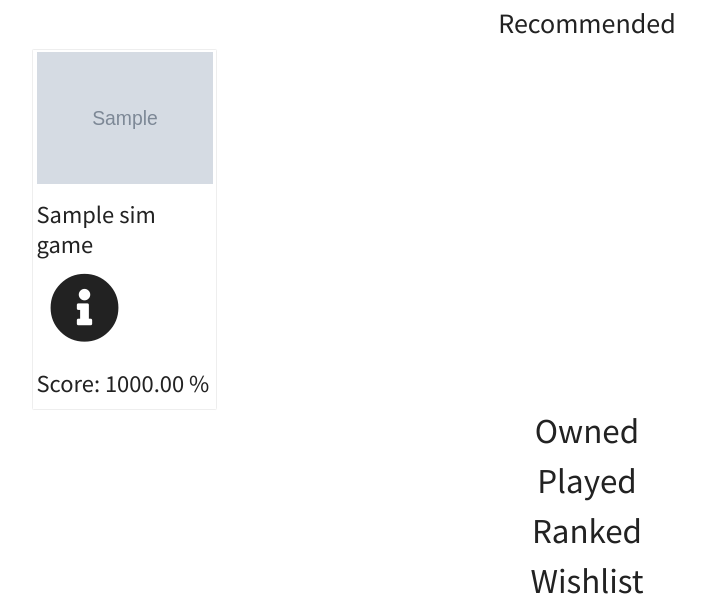
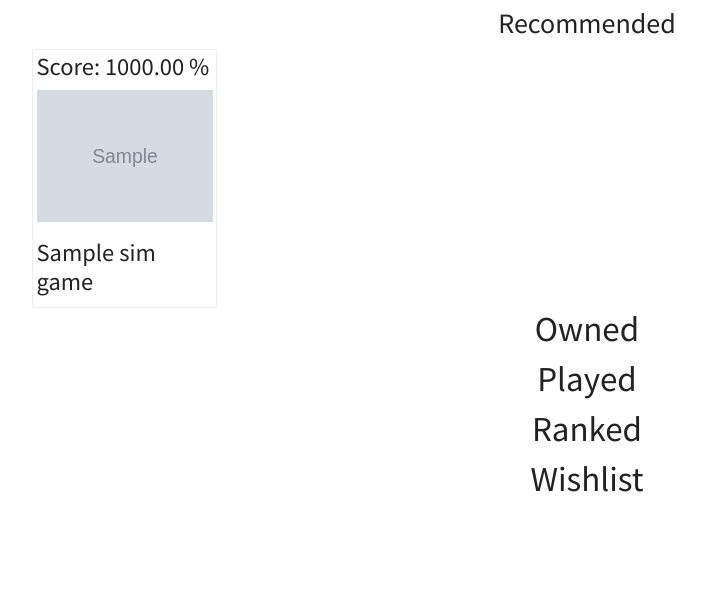
Before and after one commit to pawelkaminski/AltaGoGs, a Django app: template web/recommendations/templates/recommendations/user.html in a window 1280 px wide. Shown: the part 100-702 px from the top of the page, without its empty margins (53-758 px from the left). Run offline with Django 3.2, Linux system fonts and the light colour scheme; the template is opened without the code that fills it: most values are stand-ins (such as "Sample title", 1, 10 or a date in 2020); grey boxes marked "Sample" are stand-in pictures; some libraries are stand-ins or nearby versions.

Commit message:
feat(web): css ninja

```diff
--- a/web/recommendations/templates/recommendations/game_list.html
+++ b/web/recommendations/templates/recommendations/game_list.html
@@ -3,21 +3,15 @@
     {% if games_list %}
 
         {% for game in games_list %}
-
             {% if forloop.first %}<div class="row">{% endif %}
-            <div class="col-lg-2 fa-border">
+            <div class="col-lg-2 fa-border mover" url="{% url 'game'%}?game_id={{game.id}}">
+                {% if game.score %}
+                    <h4> Ranked: {{ game.score }} </h4>
+                {% endif %}
                 <div>
                     <img src="{{ game.img }}" class="w-100"/>
                 </div>
                 <h3>{{ game.title }}</h3>
-                <p>
-                    <a href="{% url 'game'%}?game_id={{game.id}}">
-                    <i class="fa fa-info-circle fa-5x btn"></i>
-                    </a>
-                    {% if game.score %}
-                        <h4> Ranked: {{ game.score }} </h4>
-                    {% endif %}
-                </p>
             </div>
             {% if forloop.counter|divisibleby:6 %}</div><div class="row">{% endif %}
             {% if forloop.last %}</div>{% endif %}
--- a/web/recommendations/templates/recommendations/recommendation_list.html
+++ b/web/recommendations/templates/recommendations/recommendation_list.html
@@ -2,17 +2,12 @@
     <h2 class="text-center">{{title}}</h2>
     {% for sim_game in games %}
     {% if forloop.first %}<div class="row">{% endif %}
-    <div class="col-lg-2 fa-border">
+    <div class="col-lg-2 fa-border mover" url="{% url 'game'%}?game_id={{sim_game.id}}">
+        <h3>Score: {{ sim_game.score | multiply:100 | floatformat:2 }} %</h3>
         <p>
             <img src="{{ sim_game.img }}" class="w-100"/>
         </p>
         <h3>{{ sim_game.title }}</h3>
-        <p>
-            <a href="{% url 'game'%}?game_id={{sim_game.id}}">
-            <i class="fa fa-info-circle fa-5x btn"></i>
-            </a>
-        </p>
-        <h3>Score: {{ sim_game.score | multiply:100 | floatformat:2 }} %</h3>
     </div>
     {% if forloop.counter|divisibleby:6 %}</div><div class="row">{% endif %}
     {% if forloop.last %}</div>{% endif %}
--- /dev/null
+++ b/web/static/main/main.js
@@ -0,0 +1,19 @@
+$(document).ready(function () {
+
+    $('.mover').click(function (e) {
+        window.location.href = $(this).attr('url');
+    });
+
+    $('.mover').hover(function() {
+        $(this).css('cursor','pointer');
+    });
+
+    $('.mover').hover( function() {
+      var $this = $(this);
+      $this.data('bgcolor', $this.css('background-color')).css('background-color', '#F8F6A6');
+    }, function() {
+      var $this = $(this);
+      $this.css('background-color', $this.data('bgcolor'));
+    }
+  );
+});
--- a/web/templates/base.html
+++ b/web/templates/base.html
@@ -13,6 +13,7 @@
 <body>
 
 {% include "navbar.html" %}
+{% load static %}
 
 <div class="container">
 {% block content %}{% endblock content %}
@@ -27,6 +28,8 @@
 <script src="https://stackpath.bootstrapcdn.com/bootstrap/4.1.1/js/bootstrap.min.js"
         integrity="sha384-smHYKdLADwkXOn1EmN1qk/HfnUcbVRZyYmZ4qpPea6sjB/pTJ0euyQp0Mk8ck+5T"
         crossorigin="anonymous"></script>
+<script src="{% static "main/main.js" %}"></script>
+
 </body>
 
 </html>
--- a/web/web/settings.py
+++ b/web/web/settings.py
@@ -116,9 +116,12 @@ USE_L10N = True
 USE_TZ = True
 
 
+STATICFILES_DIRS = [
+    os.path.join(BASE_DIR, "static"),
+]
 # Static files (CSS, JavaScript, Images)
 # https://docs.djangoproject.com/en/2.0/howto/static-files/
 
 STATIC_URL = '/static/'
 
-DB_NAME = 'gog'
+DB_NAME = 'gog2'
```
